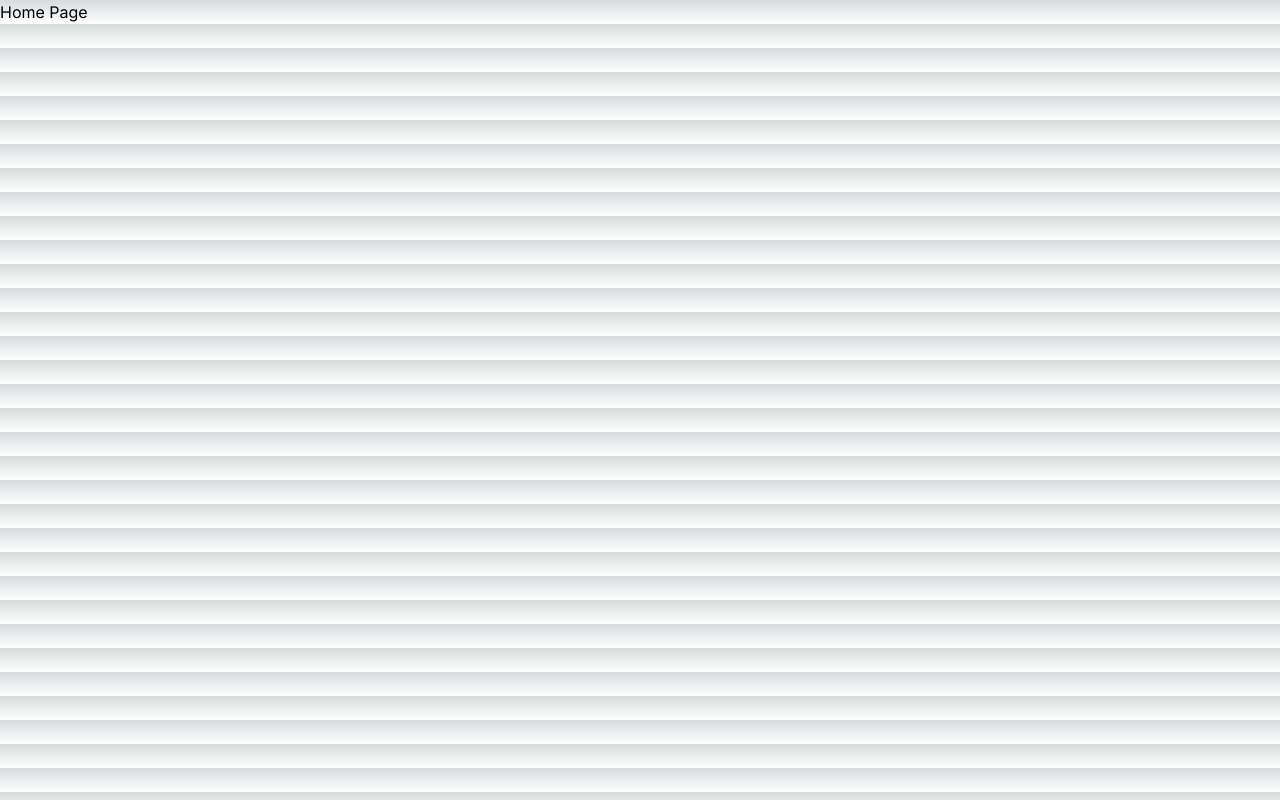
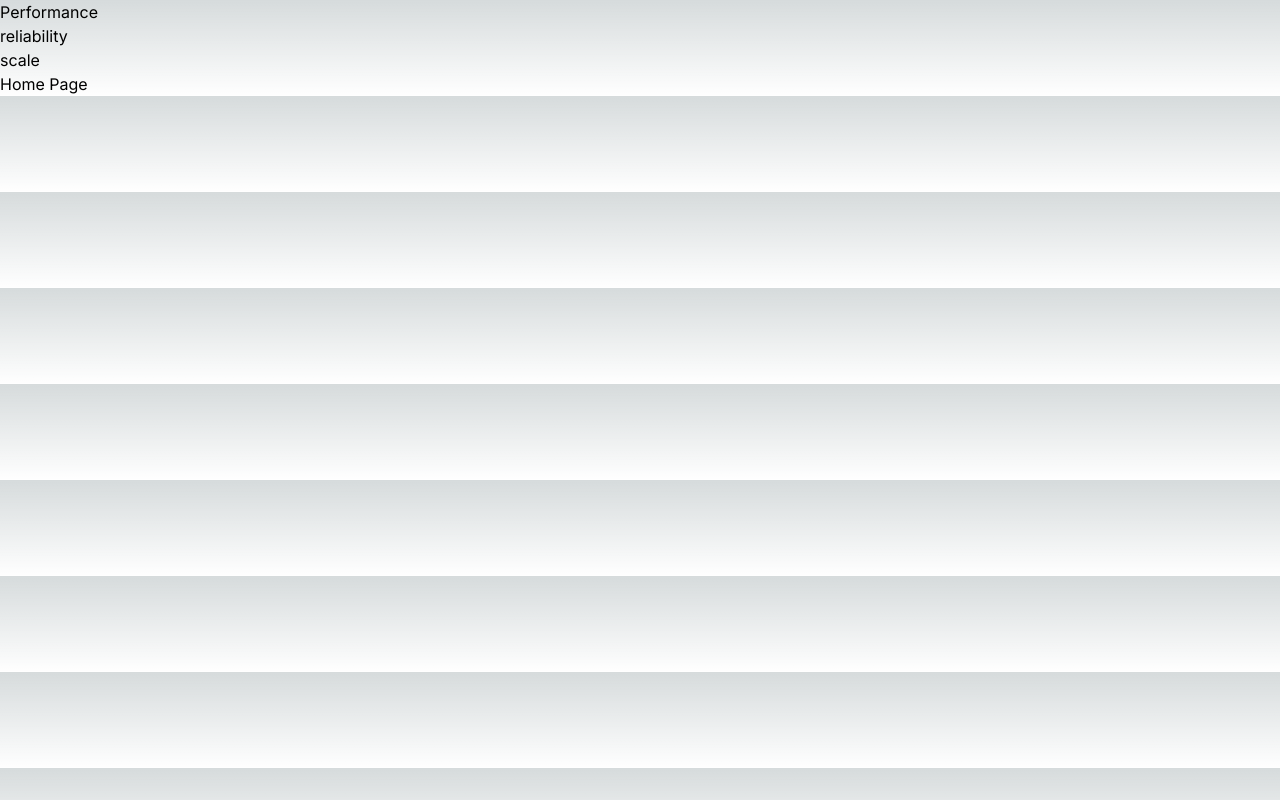
Before and after one commit to numberwang55/corp-nextjs, a Next.js app: page / in a window 1280 px wide. Built offline with nearby package versions, Linux system fonts and the light colour scheme.

Commit message:
Linking between pages

```diff
--- a/src/app/page.tsx
+++ b/src/app/page.tsx
@@ -1,5 +1,14 @@
+import Link from "next/link";
+
 export default function Home() {
   return (
-    <div>Home Page</div>
+    <div>
+      <div className="grid">
+        <Link href="/performance">Performance</Link>
+        <Link href="/reliability">reliability</Link>
+        <Link href="/scale">scale</Link>
+      </div>
+      Home Page
+    </div>
   );
 }
--- a/src/app/performance/page.tsx
+++ b/src/app/performance/page.tsx
@@ -1,3 +1,3 @@
 export default function PerformancePage() {
-    <div>Performance Page</div>
+    return <div>Performance Page</div>
 }
--- a/src/app/reliability/page.tsx
+++ b/src/app/reliability/page.tsx
@@ -1,3 +1,3 @@
 export default function ReliabilityPage() {
-    <div>Reliability Page</div>
+    return <div>Reliability Page</div>
 }
--- a/src/app/scale/page.tsx
+++ b/src/app/scale/page.tsx
@@ -1,3 +1,3 @@
 export default function ScalePage() {
-    <div>Scale Page</div>
+    return <div>Scale Page</div>
 }
```
